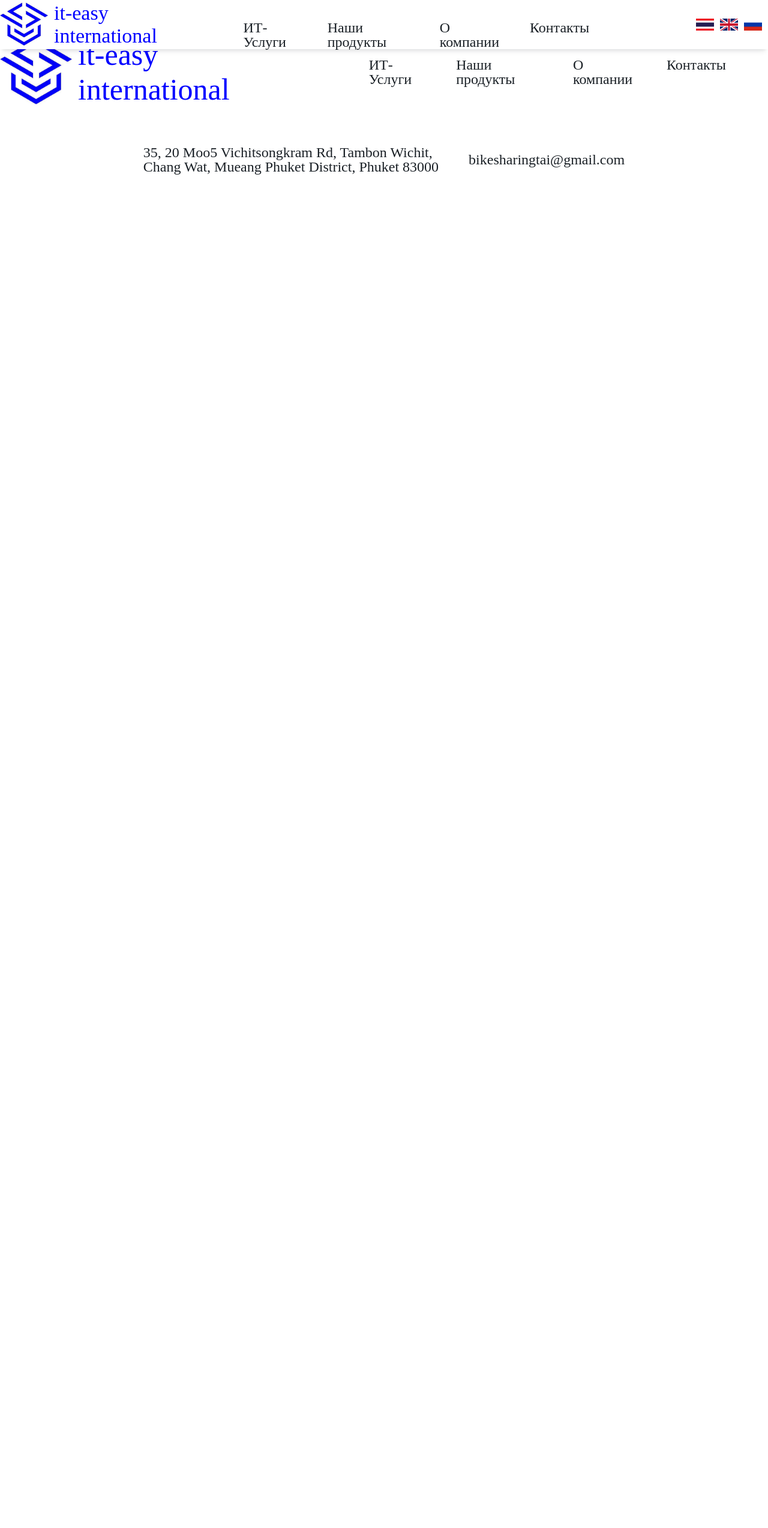
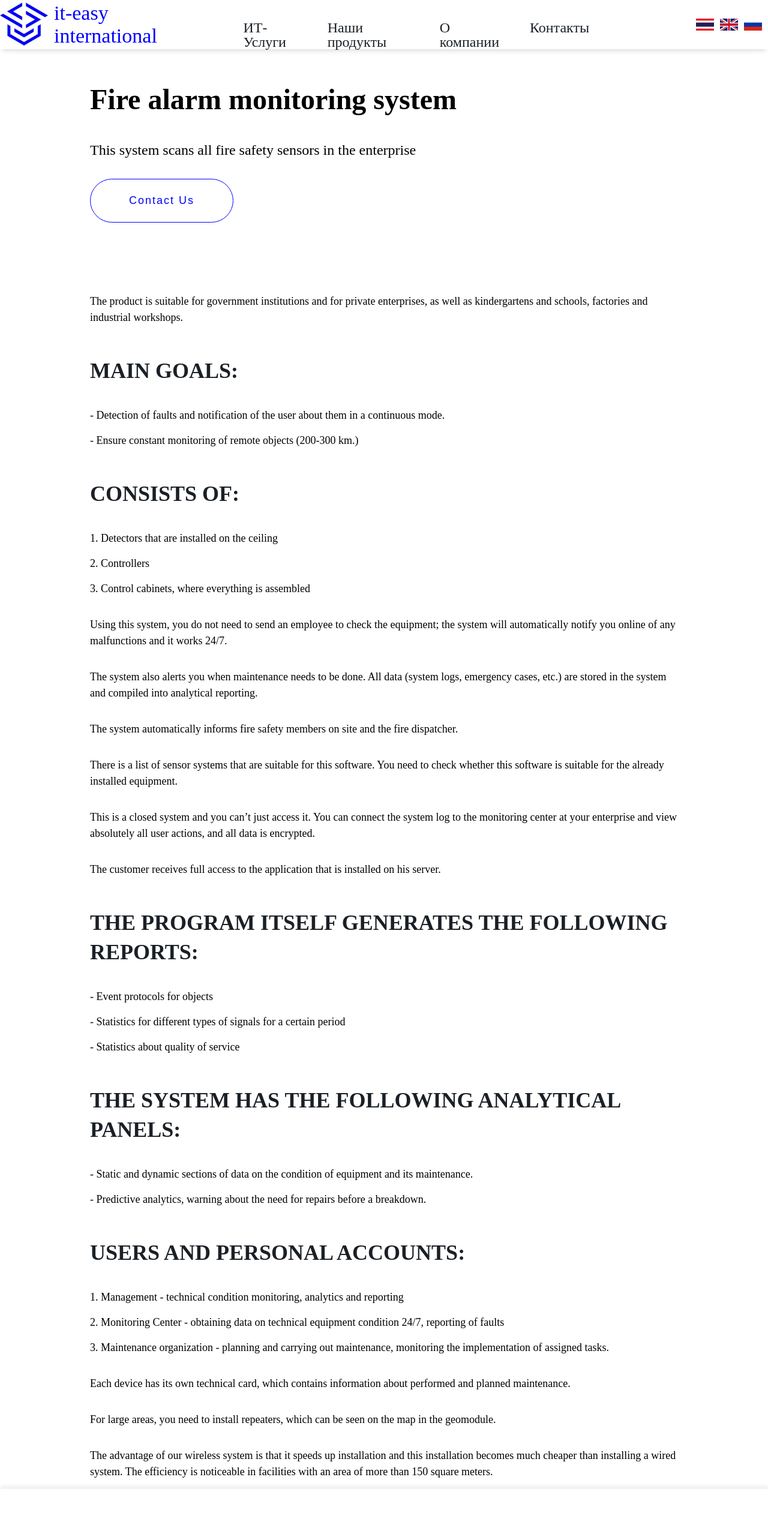
Before and after one commit to MaximEsin/It-easy, a React (Create React App) app: page /fire-alarm in a window 1280 px wide. Shown: the top 2547 px of the page at 60% size. Before the commit the page ends 800 px from the top, so only its background shows below. Built offline with nearby package versions, Linux system fonts and the light colour scheme.

Commit message:
Fire-alarm page

```diff
--- a/src/App.js
+++ b/src/App.js
@@ -11,6 +11,7 @@ import { useDispatch } from "react-redux";
 import { English, Russian } from "./data/Data";
 import { useEffect } from "react";
 import { getLanguage } from "./services/actions";
+import FireAlarm from "./pages/projects/FireAlarm";
 
 function App() {
   const dispatch = useDispatch();
@@ -25,7 +26,6 @@ function App() {
       localStorage.setItem("language", "Russian");
     }
   }, []);
-  console.log(localStorage);
 
   return (
     <div className={styles.appContainer}>
@@ -36,6 +36,7 @@ function App() {
         <Route path="/about" element={<About />} />
         <Route path="/products" element={<OurProducts />} />
         <Route path="/services" element={<Services />} />
+        <Route path="/fire-alarm" element={<FireAlarm />} />
       </Routes>
       <Footer />
     </div>
--- a/src/pages/OurProducts.jsx
+++ b/src/pages/OurProducts.jsx
@@ -32,11 +32,13 @@ const OurProducts = () => {
             heading="Архимед"
             description="qqqqqqqqqqqqqqqqqqqqqq qqqqqqqqqqqqqqqqqqqqqqq qqqqqqqqqqqqqq"
           />
-          <Product
-            image={two}
-            heading="Мониторинг пожарной сигнализации"
-            description="qqqqqqqqqqqqqqqqqqq qqqqqqqqqqqqqqqqqqqqqqq qqqqqqqqqqqqqq"
-          />
+          <Link className={styles.products__link} to="/fire-alarm">
+            <Product
+              image={two}
+              heading="Мониторинг пожарной сигнализации"
+              description="qqqqqqqqqqqqqqqqqqq qqqqqqqqqqqqqqqqqqqqqqq qqqqqqqqqqqqqq"
+            />
+          </Link>
           <Product
             image={three}
             heading="Цифровая трансформаци государства"
--- /dev/null
+++ b/src/pages/projects/FireAlarm.jsx
@@ -0,0 +1,130 @@
+import React from "react";
+import styles from "../../styles/Projects.module.scss";
+import Button from "../../UI/button/Button";
+
+const FireAlarm = () => {
+  return (
+    <div className={styles.project__container}>
+      <div className={styles.project__infoContainer}>
+        <h1 className={styles.project__name}>Fire alarm monitoring system</h1>
+        <p className={styles.project__description}>
+          This system scans all fire safety sensors in the enterprise
+        </p>
+        <Button text="Contact Us" />
+      </div>
+      <div className={styles.project__main}>
+        <p className={styles.project__text}>
+          The product is suitable for government institutions and for private
+          enterprises, as well as kindergartens and schools, factories and
+          industrial workshops.
+        </p>
+        <ul className={styles.project__ul}>
+          <p className={styles.project__ulName}>Main goals:</p>
+          <li className={styles.project__text}>
+            - Detection of faults and notification of the user about them in a
+            continuous mode.
+          </li>
+          <li className={styles.project__text}>
+            - Ensure constant monitoring of remote objects (200-300 km.)
+          </li>
+        </ul>
+        <ul className={styles.project__ul}>
+          <p className={styles.project__ulName}>Consists of:</p>
+          <li className={styles.project__text}>
+            1. Detectors that are installed on the ceiling
+          </li>
+          <li className={styles.project__text}>2. Controllers</li>
+          <li className={styles.project__text}>
+            3. Control cabinets, where everything is assembled
+          </li>
+        </ul>
+        <p className={styles.project__text}>
+          Using this system, you do not need to send an employee to check the
+          equipment; the system will automatically notify you online of any
+          malfunctions and it works 24/7.
+        </p>
+        <p className={styles.project__text}>
+          The system also alerts you when maintenance needs to be done. All data
+          (system logs, emergency cases, etc.) are stored in the system and
+          compiled into analytical reporting.
+        </p>
+        <p className={styles.project__text}>
+          The system automatically informs fire safety members on site and the
+          fire dispatcher.
+        </p>
+        <p className={styles.project__text}>
+          There is a list of sensor systems that are suitable for this software.
+          You need to check whether this software is suitable for the already
+          installed equipment.
+        </p>
+        <p className={styles.project__text}>
+          This is a closed system and you can’t just access it. You can connect
+          the system log to the monitoring center at your enterprise and view
+          absolutely all user actions, and all data is encrypted.
+        </p>
+        <p className={styles.project__text}>
+          The customer receives full access to the application that is installed
+          on his server.
+        </p>
+        <ul className={styles.project__ul}>
+          <p className={styles.project__ulName}>
+            The program itself generates the following reports:
+          </p>
+          <li className={styles.project__text}>
+            - Event protocols for objects
+          </li>
+          <li className={styles.project__text}>
+            - Statistics for different types of signals for a certain period
+          </li>
+          <li className={styles.project__text}>
+            - Statistics about quality of service
+          </li>
+        </ul>
+        <ul className={styles.project__ul}>
+          <p className={styles.project__ulName}>
+            The system has the following analytical panels:
+          </p>
+          <li className={styles.project__text}>
+            - Static and dynamic sections of data on the condition of equipment
+            and its maintenance.
+          </li>
+          <li className={styles.project__text}>
+            - Predictive analytics, warning about the need for repairs before a
+            breakdown.
+          </li>
+        </ul>
+        <ul className={styles.project__ul}>
+          <p className={styles.project__ulName}>Users and personal accounts:</p>
+          <li className={styles.project__text}>
+            1. Management - technical condition monitoring, analytics and
+            reporting
+          </li>
+          <li className={styles.project__text}>
+            2. Monitoring Center - obtaining data on technical equipment
+            condition 24/7, reporting of faults
+          </li>
+          <li className={styles.project__text}>
+            3. Maintenance organization - planning and carrying out maintenance,
+            monitoring the implementation of assigned tasks.
+          </li>
+        </ul>
+        <p className={styles.project__text}>
+          Each device has its own technical card, which contains information
+          about performed and planned maintenance.
+        </p>
+        <p className={styles.project__text}>
+          For large areas, you need to install repeaters, which can be seen on
+          the map in the geomodule.
+        </p>
+        <p className={styles.project__text}>
+          The advantage of our wireless system is that it speeds up installation
+          and this installation becomes much cheaper than installing a wired
+          system. The efficiency is noticeable in facilities with an area of
+          more than 150 square meters.
+        </p>
+      </div>
+    </div>
+  );
+};
+
+export default FireAlarm;
--- a/src/styles/OurProducts.module.scss
+++ b/src/styles/OurProducts.module.scss
@@ -47,4 +47,9 @@
     max-width: 1024px;
     gap: 30px;
   }
+
+  &__link {
+    text-decoration: none;
+    color: #1a2026;
+  }
 }
--- /dev/null
+++ b/src/styles/Projects.module.scss
@@ -0,0 +1,59 @@
+.project {
+  &__container {
+    margin-top: 80px;
+    display: flex;
+    flex-direction: column;
+    width: 100%;
+  }
+
+  &__name {
+    font-weight: 600;
+    font-size: 48px;
+    line-height: 150%;
+    margin: 50px 0 30px 0;
+  }
+
+  &__description {
+    margin: 0 0 30px 0;
+    font-weight: 400;
+    font-size: 24px;
+    line-height: 150%;
+  }
+
+  &__infoContainer {
+    margin-left: 150px;
+  }
+
+  &__main {
+    display: flex;
+    flex-direction: column;
+    margin-left: 150px;
+    margin-top: 100px;
+    padding-right: 150px;
+  }
+  &__text {
+    font-style: normal;
+    font-weight: 400;
+    font-size: 18px;
+    line-height: 150%;
+    margin-bottom: 15px;
+  }
+
+  &__ul {
+    padding: 0;
+    margin: 0;
+    list-style-type: none;
+    font-style: normal;
+    font-weight: 400;
+    font-size: 18px;
+    line-height: 150%;
+  }
+
+  &__ulName {
+    font-weight: 600;
+    font-size: 36px;
+    line-height: 49px;
+    text-transform: uppercase;
+    color: #1a2026;
+  }
+}
```
